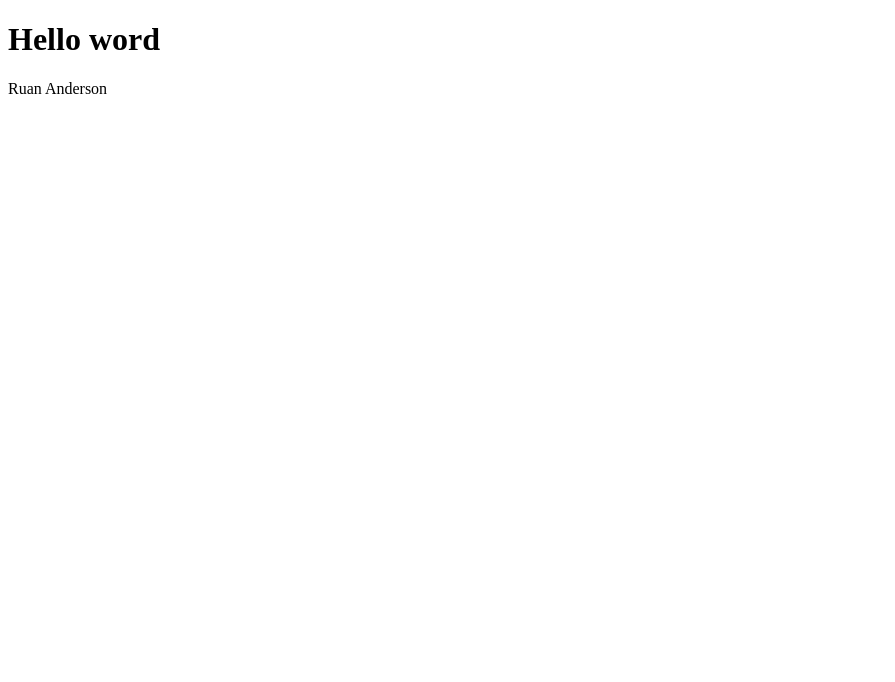
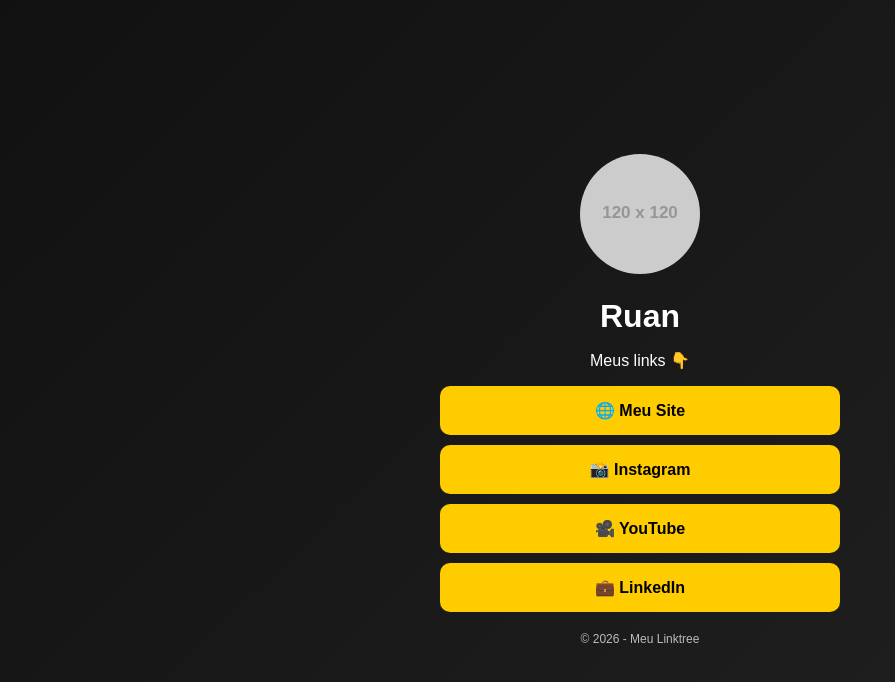
Before and after one commit to ruanander/site, a plain HTML site: page index.html in a window 1280 px wide. Shown: the whole page, without its empty margins (0-895 px from the left). Drawn offline with Linux system fonts and the light colour scheme; placeholder pictures from the web are drawn by us.

Commit message:
Update index.html

```diff
--- a/index.html
+++ b/index.html
@@ -3,10 +3,79 @@
 <head>
     <meta charset="UTF-8">
     <meta name="viewport" content="width=device-width, initial-scale=1.0">
-    <title>Hello word</title>
+    <title>Meu Linktree</title>
+
+    <style>
+        body {
+            margin: 0;
+            font-family: Arial, sans-serif;
+            background: linear-gradient(135deg, #111, #222);
+            color: white;
+            display: flex;
+            justify-content: center;
+            align-items: center;
+            height: 100vh;
+        }
+
+        .container {
+            text-align: center;
+            width: 90%;
+            max-width: 400px;
+        }
+
+        .profile img {
+            width: 120px;
+            border-radius: 50%;
+            margin-bottom: 10px;
+        }
+
+        .profile h1 {
+            margin: 10px 0;
+        }
+
+        .link {
+            display: block;
+            background: #ffcc00;
+            color: black;
+            text-decoration: none;
+            padding: 15px;
+            margin: 10px 0;
+            border-radius: 10px;
+            font-weight: bold;
+            transition: 0.3s;
+        }
+
+        .link:hover {
+            background: #ffaa00;
+            transform: scale(1.05);
+        }
+
+        footer {
+            margin-top: 20px;
+            font-size: 12px;
+            opacity: 0.7;
+        }
+    </style>
 </head>
+
 <body>
-   <h1>Hello word</h1>
-   <p>Ruan Anderson</p>
+    <div class="container">
+
+        <div class="profile">
+            <img src="https://via.placeholder.com/120" alt="Foto de perfil">
+            <h1>Ruan</h1>
+            <p>Meus links 👇</p>
+        </div>
+
+        <a class="link" href="#" target="_blank">🌐 Meu Site</a>
+        <a class="link" href="#" target="_blank">📸 Instagram</a>
+        <a class="link" href="#" target="_blank">🎥 YouTube</a>
+        <a class="link" href="#" target="_blank">💼 LinkedIn</a>
+
+        <footer>
+            © 2026 - Meu Linktree
+        </footer>
+
+    </div>
 </body>
 </html>
```
